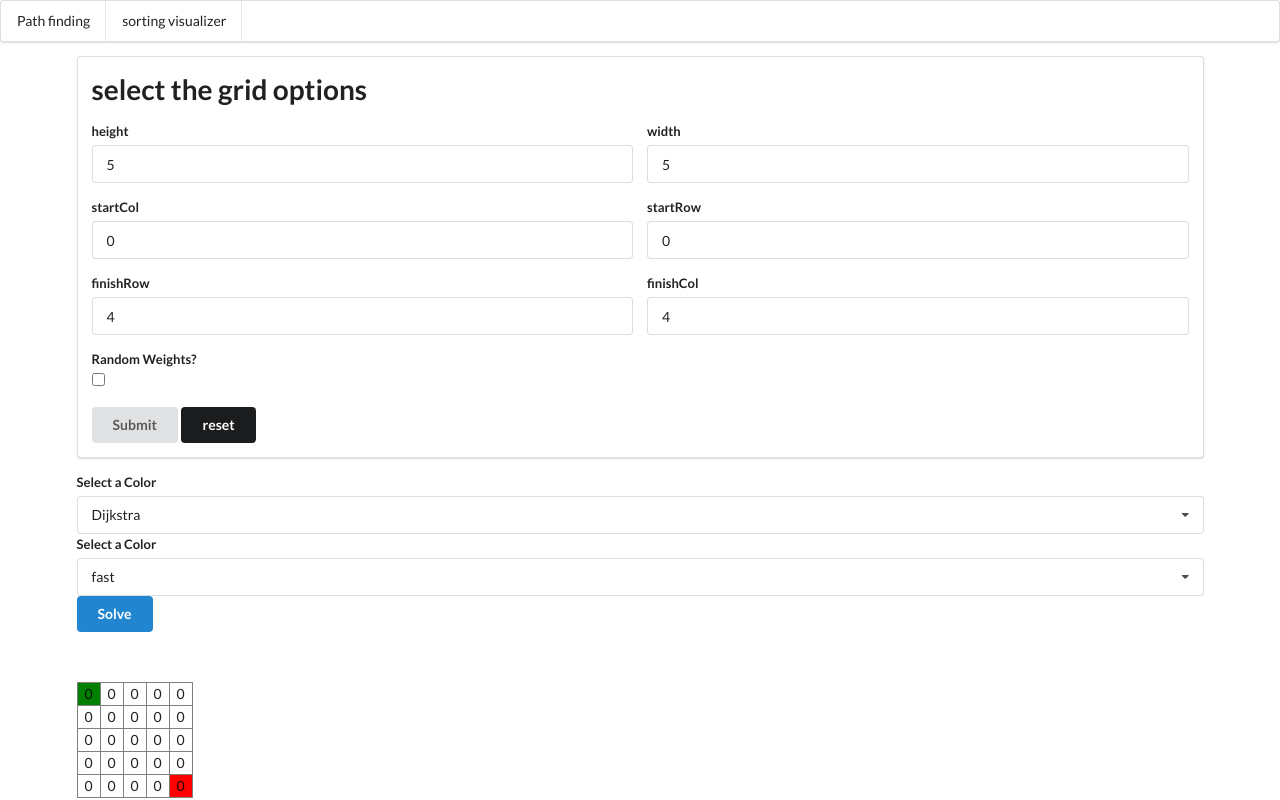
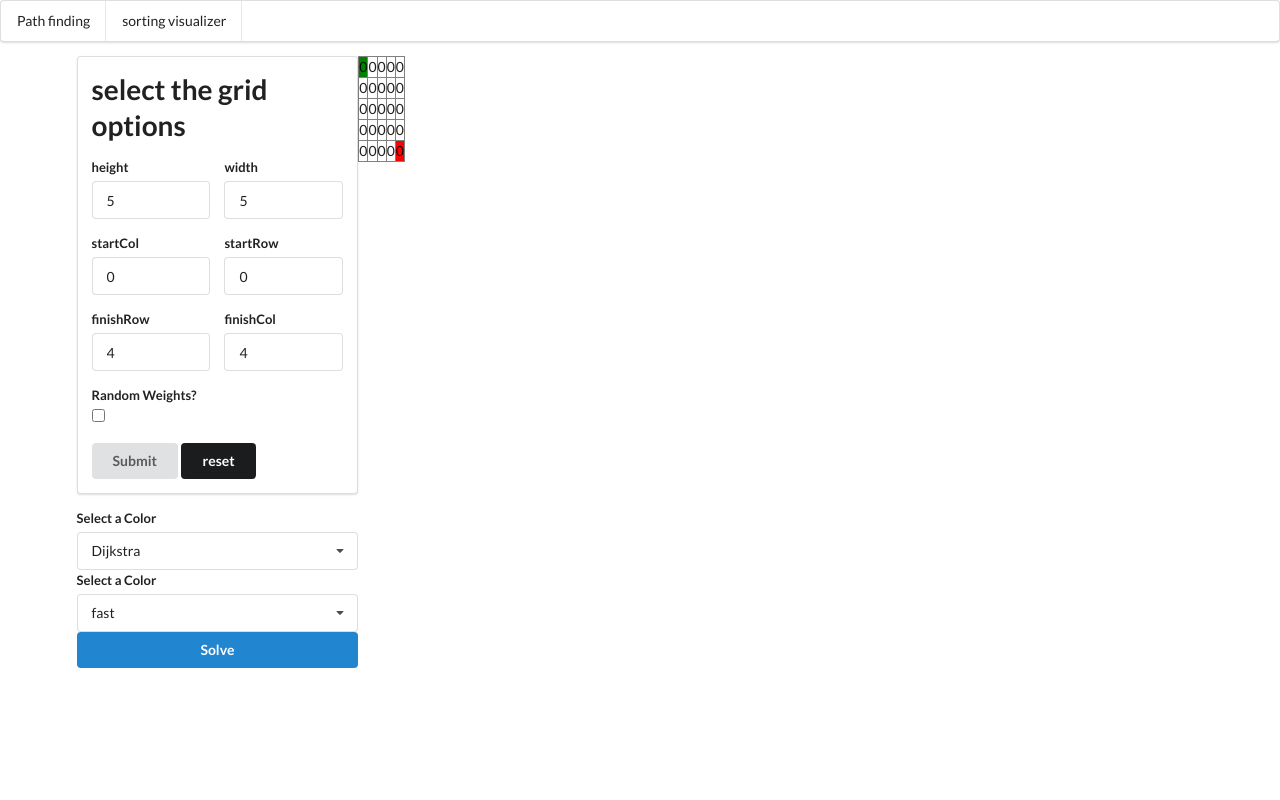
Before and after one commit to nirchetrit/AlgoVisualizer, a React (Create React App) app: page / in a window 1280 px wide. Built offline with nearby package versions, Linux system fonts and the light colour scheme.

Commit message:
css updates for the path finding

```diff
--- a/src/components/node/Node.css
+++ b/src/components/node/Node.css
@@ -1,7 +1,7 @@
 .node {
   border: 1px solid grey;
-    width: 24px;
-    height: 24px;
+  width: stretch;
+  height: stretch;
   cursor: pointer;
   display: flex;
   justify-content: center;
--- /dev/null
+++ b/src/components/pathFinding/PathFinding.css
@@ -0,0 +1,7 @@
+.pathfinding {
+  display: grid;
+  grid-template-columns: 25% auto;
+}
+.left-column > button {
+  width: 100%;
+}
--- a/src/components/pathFinding/PathFinding.js
+++ b/src/components/pathFinding/PathFinding.js
@@ -6,8 +6,9 @@ import DropDown from "../dropDown/DropDown";
 import dijkstra from "../../algorithms/pathFinding/dijkstra";
 import aStar from "../../algorithms/pathFinding/aStar";
 import { timeOut } from "../util/util";
+import "./PathFinding.css";
 
-const useForceRerender = () => useReducer((state) => !state, false)[1];
+///TODO - ADD BFS !!
 
 ////Statics
 const deafultConfig = {
@@ -126,6 +127,7 @@ const PathFinding = () => {
 
   return (
     <div className="pathfinding">
+      <div className="left-column">
         <GridOptions
           onSubmit={setConfig}
           onReset={resetGrid}
@@ -144,7 +146,6 @@ const PathFinding = () => {
           selected={algoSelected}
           onSelectedChange={setAlgoSelected}
         ></DropDown>
-      {/* TODO FIX - because its not a state - when selecting a solving speed its not rendering */}
         <DropDown
           label={"select solving speed"}
           options={solverSpeedOptions}
@@ -154,8 +155,10 @@ const PathFinding = () => {
         <button className="ui button primary" onClick={onSolveButtonClick}>
           Solve
         </button>
-
+      </div>
+      <div className="right-column">
         <Table rows={nodes} onNodeClick={toggleWall}></Table>
+      </div>
     </div>
   );
 };
--- a/src/components/table/Table.css
+++ b/src/components/table/Table.css
@@ -1,7 +1,11 @@
 .table {
+  /* display: flex;
+    flex-direction: column;
+    margin-top: 50px; */
   display: flex;
   flex-direction: column;
-    margin-top: 50px;
+  width: 100%;
+  height: 50vh;
 }
 .table .table-row:nth-child(2n) {
   margin-top: -1px;
```
Lines whose indentation alone changed are shown as unchanged.
